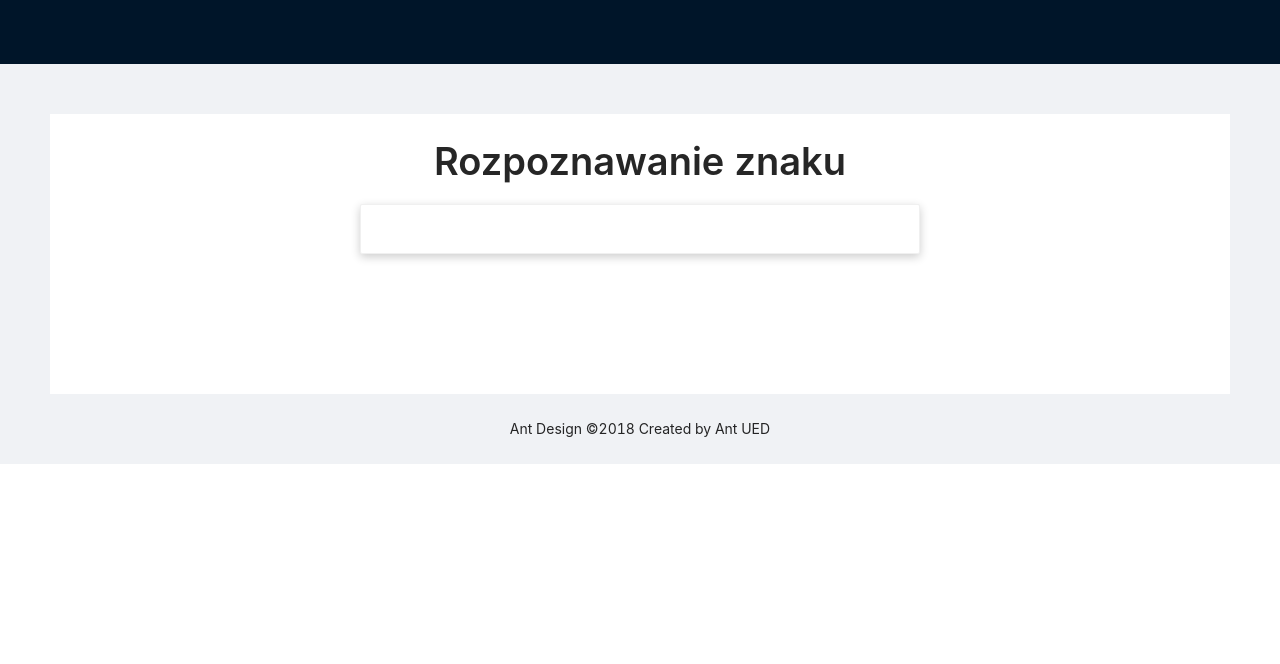
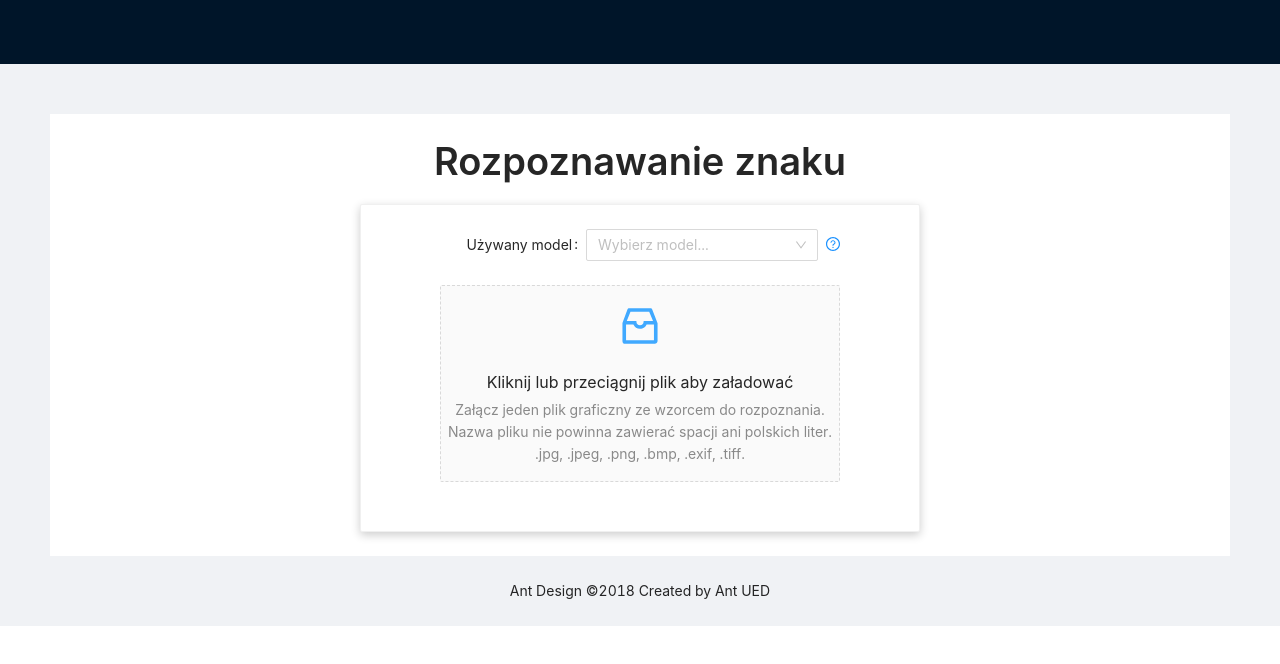
Before and after one commit to inzynierka/PatternRecogniser, a React (Create React App) app in the folder PatternRecogniser/ClientApp/: page /recognise in a window 1280 px wide. Shown: the top 664 px of the page. Built offline with nearby package versions, Linux system fonts and the light colour scheme.

Commit message:
Dodano drag and drop upload.

```diff
--- a/PatternRecogniser/ClientApp/src/pages/Recognise.tsx
+++ b/PatternRecogniser/ClientApp/src/pages/Recognise.tsx
@@ -1,13 +1,57 @@
-import {Typography, Form, Card } from "antd"
+import {Typography, Form, Card, Space, Select, Tooltip, UploadProps } from "antd"
 
 import 'antd/dist/antd.min.css';
-import { Row, Col } from "antd";
+import { Row, Col, message, Upload } from "antd";
+import { useState } from "react";
+import { QuestionCircleOutlined, InboxOutlined } from '@ant-design/icons';
 
+
+const { Dragger } = Upload;
 const { Title } = Typography;
 
+interface selectOption {
+    value : string,
+    label : string
+}
+
+const Models: selectOption[] = [
+    {
+        value: 'cyfry_arabskie',
+        label: 'Cyfry arabskie'
+    },
+    {
+        value: 'litery_alfabetu',
+        label: 'Litery alfabetu'
+    },
+    {
+        value: 'figury_geometryczne',
+        label: 'Figury geometryczne'
+    }
+]
+
+const props: UploadProps = {
+    name: 'file',
+    multiple: false,
+    action: 'https://www.mocky.io/v2/5cc8019d300000980a055e76',
+    onChange(info) {
+      const { status } = info.file;
+      if (status !== 'uploading') {
+        console.log(info.file, info.fileList);
+      }
+      if (status === 'done') {
+        message.success(`Załadowano pomyślnie plik ${info.file.name}.`);
+      } else if (status === 'error') {
+        message.error(`Nie udało się przesłać pliku ${info.file.name}.`);
+      }
+    },
+    onDrop(e) {
+      console.log('Dropped files', e.dataTransfer.files);
+    },
+  };
 
 const RecognisePage = () => {
     const [form] = Form.useForm();
+    const [usedModel, setUsedModel] = useState("Cyfry arabskie");
 
     const onFinish = (values: any) => {
         console.log('Received values of form: ', values);
@@ -34,8 +78,35 @@ const RecognisePage = () => {
                                         onFinish={onFinish}
                                     >
 
-                                    {/* POLA FORMULARZA */}
-
+                                        <Row justify="end" align="middle" style={{width: "auto"}}>
+                                            <Form.Item label="Używany model: ">
+                                                <Space>
+                                                    <Form.Item
+                                                        name="distributionType"
+                                                        noStyle
+                                                        rules={[{ required: true, message: 'Pole jest wymagane' }]}
+                                                    >
+                                                        <Select style={{width: "29vh" }} onChange={setUsedModel} placeholder="Wybierz model..." options={Models} />
+                                                    </Form.Item>
+                                                    <Tooltip title="Tu wyświetla się instrukcja dla użytkownika.">
+                                                        <Typography.Link><QuestionCircleOutlined /></Typography.Link>
+                                                    </Tooltip>
+                                                </Space>
+                                            </Form.Item>
+                                        </Row>
+                                        <Row style={{width: "auto", marginBottom: "25px"}}>
+                                        <Dragger {...props} maxCount={1} accept='image/png, image/jpeg, image/jpg, image/bmp, image/exif, image/tiff' style={{width: "50vh"}}>
+                                            <p className="ant-upload-drag-icon">
+                                            <InboxOutlined />
+                                            </p>
+                                            <p className="ant-upload-text">Kliknij lub przeciągnij plik aby załadować</p>
+                                            <p className="ant-upload-hint">
+                                                Załącz jeden plik graficzny ze wzorcem do rozpoznania. <br />
+                                                Nazwa pliku nie powinna zawierać spacji ani polskich liter. <br />
+                                                .jpg, .jpeg, .png, .bmp, .exif, .tiff.
+                                            </p>
+                                        </Dragger>
+                                        </Row>
                                     </Form>
                                 </Row>
                             </Card>
--- a/PatternRecogniser/ClientApp/src/pages/Train.tsx
+++ b/PatternRecogniser/ClientApp/src/pages/Train.tsx
@@ -49,10 +49,10 @@ const TrainPage = () => {
           .then(res => res.json())
           .then(() => {
             setFile(emptyfile);
-            message.success('upload successfully.');
+            message.success('Załadowano pomyślnie.');
           })
           .catch(() => {
-            message.error('upload failed.');
+            message.error('Nie udało się przesłać pliku.');
           })
           .finally(() => {
             setUploading(false);
```
